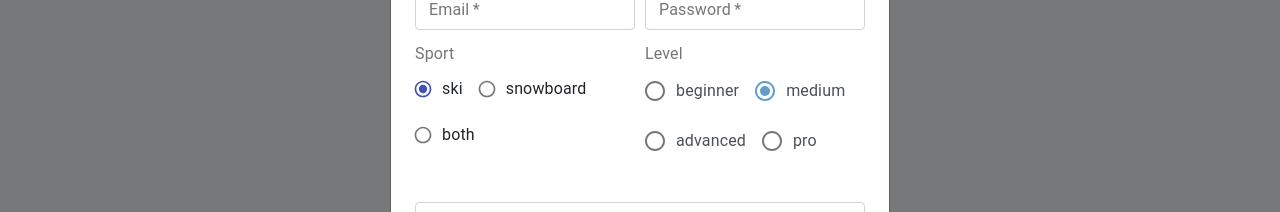
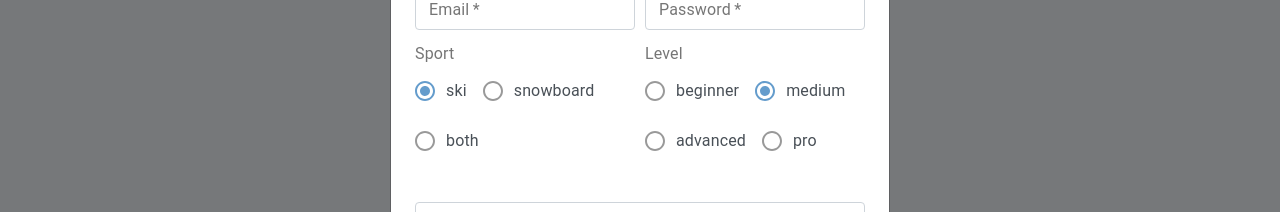
Before and after one commit to stefi23/ski-with-me, a React (Create React App) app in the folder client/: page /register in a window 1280 px wide. Shown: the part 264-476 px from the top of the page. Built offline with nearby package versions, Linux system fonts and the light colour scheme; no server answers.

Commit message:
updated color of radio boxes and sport radios

```diff
--- a/client/src/components/Register/index.js
+++ b/client/src/components/Register/index.js
@@ -40,6 +40,11 @@ const useStylesRadio = makeStyles({
     },
     '& .MuiRadio-colorSecondary.Mui-checked' : {
       color: '#649ccc'
+    },
+    '&.MuiRadio-root' : {
+      color: "rgba(0, 0, 0, 0.4)",
+      // "#ced4da"
+
     },
 
     // 'MuiButtonBase-root MuiIconButton-root PrivateSwitchBase-root-10 MuiRadio-root MuiRadio-colorSecondary MuiIconButton-colorSecondary'
@@ -349,10 +354,10 @@ function Register({ intialSkierList, updateLoggedIn, getName, getUserId }) {
             <div className="form-row">
               <div className="form-group col-md-6">
                 <FormLabel component="legend" >Sport</FormLabel>
-                <RadioGroup aria-label="sport" name="sport" value={sport} onChange={handleSportChange} row>
-                  <FormControlLabel value="ski" control={<Radio size="small" color="primary" />} color="primary" label="ski" />
-                  <FormControlLabel value="snowboard" control={<Radio size="small" color="primary"/>} label="snowboard" />
-                  <FormControlLabel value="both" control={<Radio size="small" color="primary" />} label="both" />
+                <RadioGroup  className={classesRadio.root} aria-label="sport" name="sport" value={sport} onChange={handleSportChange} row>
+                  <FormControlLabel value="ski" control={<Radio className={classesRadio.root} />} color="primary" label="ski" />
+                  <FormControlLabel value="snowboard" control={<Radio  className={classesRadio.root}/>} label="snowboard" />
+                  <FormControlLabel value="both" control={<Radio  className={classesRadio.root} />} label="both" />
               </RadioGroup>
               </div>
 
```
